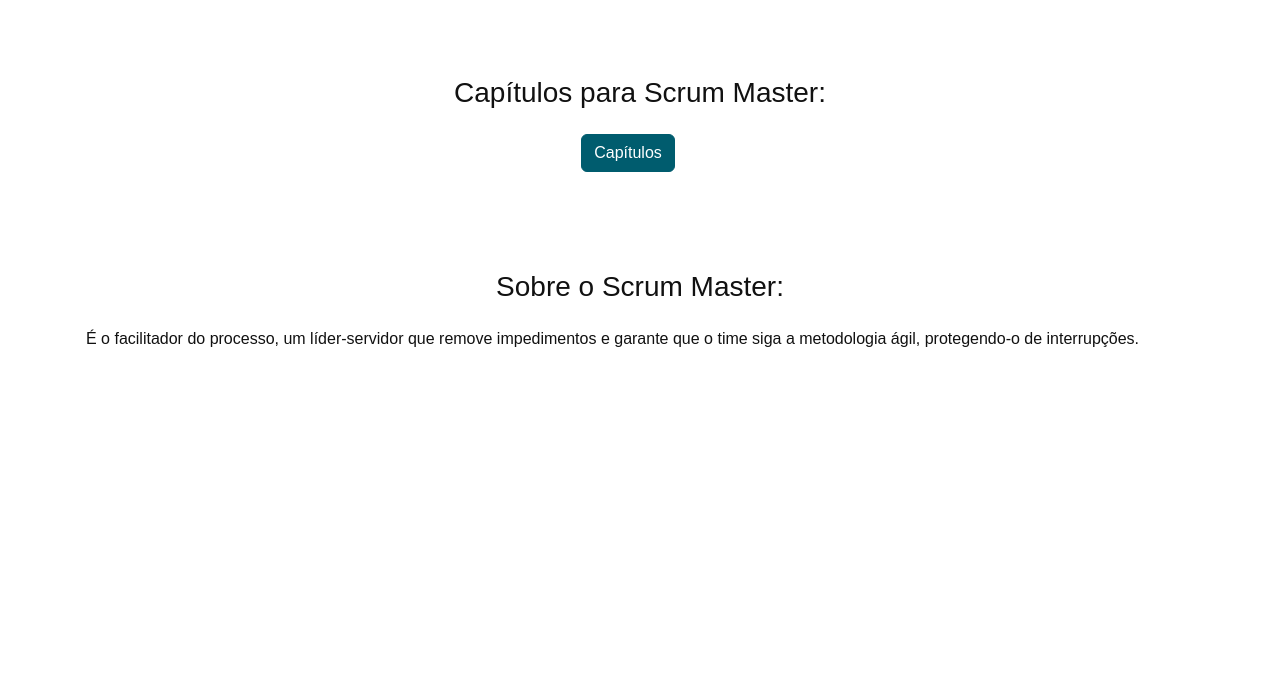
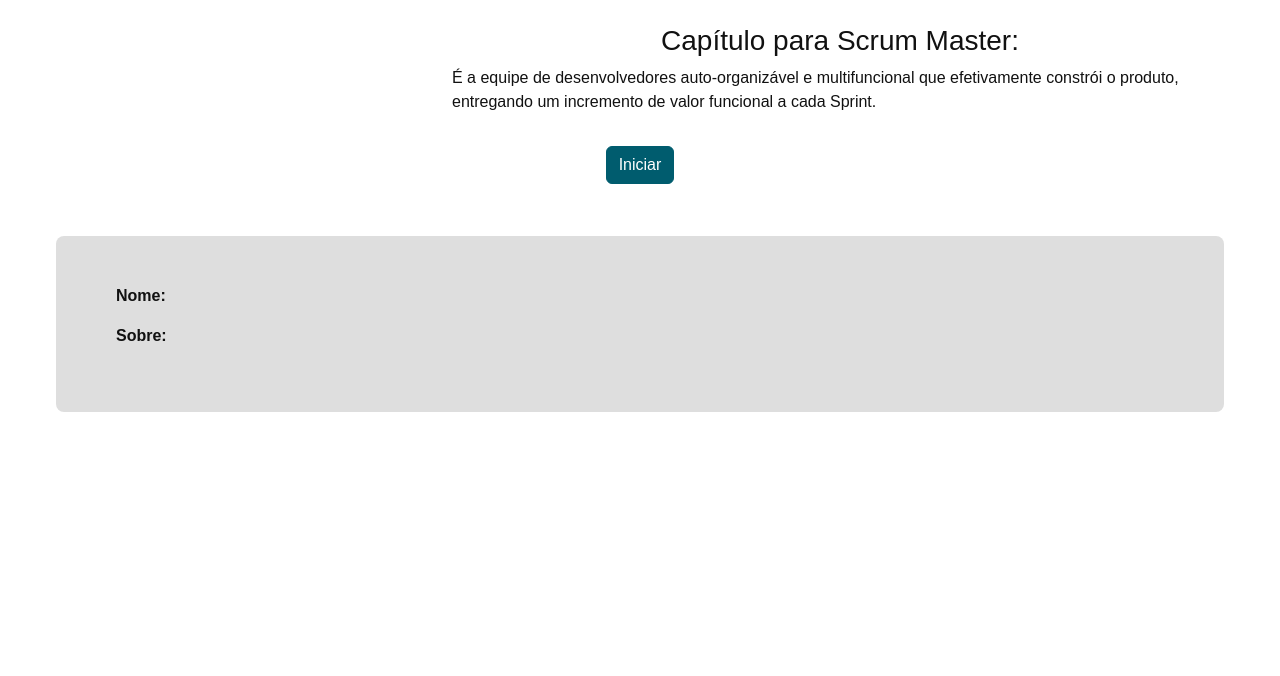
Before and after one commit to LucaSuzuki/FATEC-API-2025, a Flask app: page /cursos/sm in a window 1280 px wide. Shown: the part 56-732 px from the top of the page. Run offline with Flask 3, Linux system fonts and the light colour scheme.

Commit message:
<chore> : Base para curso refeito, com novo desing

```diff
--- a/src/static/css/base.css
+++ b/src/static/css/base.css
@@ -2,10 +2,6 @@
     box-sizing: border-box;
     padding: 0;
     margin: 0;
-}
-
-footer {
-    margin-top: auto;
 }
 
 /* Variáveis */
@@ -395,6 +391,11 @@
 }
 
 
+body.dark .bg-cinza {
+    background: linear-gradient(180deg, #0e1620, #0b1118);
+    color: #e6eef8;
+}
+
 /* dark mode toggle (header) styles */
 .nav-dark-toggle {
     display: inline-flex;
@@ -436,3 +437,12 @@
     clip: rect(0, 0, 0, 0);
     border: 0;
 }
+
+/*texto formatação*/
+.text-justify{
+    text-align: justify;
+}
+
+.bg-cinza{
+    background: var(--card-gray);
+}
--- /dev/null
+++ b/src/templates/base_curso.html
@@ -0,0 +1,140 @@
+<!doctype html>
+<html lang="pt-BR">
+
+<head>
+    <meta charset="UTF-8" />
+    <meta name="viewport" content="width=device-width, initial-scale=1.0" />
+    <title>{% block title %}FatecOs{% endblock %}</title>
+    <link href="https://cdn.jsdelivr.net/npm/bootstrap@5.3.8/dist/css/bootstrap.min.css" rel="stylesheet" />
+    <link rel="stylesheet" href="https://cdn.jsdelivr.net/npm/bootstrap-icons@1.13.1/font/bootstrap-icons.min.css">
+    <link rel="stylesheet" href="{{ url_for('static', filename='css/base.css') }}" />
+    <link rel="stylesheet" href="{{ url_for('static', filename='css/button.css') }}" />
+    <link rel="stylesheet" href="{{ url_for('static', filename='css/Avaliação.css') }}" />
+    <link rel="stylesheet" href="{{ url_for('static', filename='css/quiz.css') }}" />
+    {% block extra_css %}{% endblock %}
+</head>
+
+<body class="d-flex flex-column min-vh-100">
+    {% include 'components/navbar.html' %}
+
+    <div id="page-content" class="page-wrap">
+        <main class="container">
+            <section>
+                <div class="mt-4">
+                    <div class="row pb-3 text-center">
+                        <div class="col-12 col-md-4 d-flex justify-content-md-start justify-content-center">
+                            {% block image_curso %}{% endblock %}
+                        </div>
+                        <div class="col-12 col-md-8">
+                            <h3>{% block curso %}Nome do Curos{% endblock %}</h3>
+                            <p class="text-start">
+                                {% block descricacao %}Texto contendo descrição{% endblock %}
+                            </p>
+                        </div>
+                    </div>
+                </div>
+            </section>
+            <section>
+                <div class="row text-center">
+                    <div class="col">
+                        {% block iniciar %}Botão iniciar curso{% endblock %}
+                    </div>
+                </div>
+            </section>
+            <section class="mt-5">
+                <div class="row bg-cinza p-md-5 p-3 rounded-3 m-1 mb-md-4">
+                    <div class="col-12 col-md-7">
+                        <p><b>Nome:</b>{% block nome %}Nome de alguém legal{% endblock %}</p>
+                        <b>Sobre:</b>
+                        <p class="text-justify">
+                            {% block descricacao_figura %}Descrição da figura importante{% endblock %}
+                        </p>
+                    </div>
+                    <div class="col-12 col-md-5 d-flex justify-content-md-end justify-content-center">
+                        {% block image_figura %}<img style="width: 200px;"
+                            src="https://www.estadao.com.br/resizer/v2/KJDE6VL4F5AVJJJBLH5XYGVWD4.png?quality=80&auth=9298eb03c61f9b7995df9a8c47b7eed8ca9e118c532d97b464527bc3286740b8&width=1200&height=1200&smart=true"
+                            alt="">{% endblock %}
+                    </div>
+                </div>
+            </section>
+        </main>
+
+    </div>
+
+    {% include 'components/footer.html' %}
+
+    <script src="https://cdn.jsdelivr.net/npm/@popperjs/core@2.11.8/dist/umd/popper.min.js"></script>
+    <script src="https://cdn.jsdelivr.net/npm/bootstrap@5.3.8/dist/js/bootstrap.min.js"></script>
+
+    {% block scripts %}
+    <script>
+        (function () {
+            const toggleBtn = document.getElementById('dark-mode-toggle');
+            const icon = document.getElementById('dark-mode-icon');
+            const label = document.getElementById('dark-mode-label');
+
+            const storedTheme = localStorage.getItem('theme');
+            const prefersDark = window.matchMedia && window.matchMedia('(prefers-color-scheme: dark)').matches;
+
+            function applyTheme(theme) {
+                if (theme === 'dark') {
+                    document.body.classList.add('dark');
+                    if (toggleBtn) {
+                        toggleBtn.setAttribute('aria-pressed', 'true');
+                        toggleBtn.setAttribute('title', 'Desativar modo escuro');
+                    }
+                    if (icon) {
+                        icon.classList.remove('bi-moon-fill');
+                        icon.classList.add('bi-sun-fill');
+                    }
+                    if (label) label.textContent = 'Desativar modo escuro';
+                } else {
+                    document.body.classList.remove('dark');
+                    if (toggleBtn) {
+                        toggleBtn.setAttribute('aria-pressed', 'false');
+                        toggleBtn.setAttribute('title', 'Ativar modo escuro');
+                    }
+                    if (icon) {
+                        icon.classList.remove('bi-sun-fill');
+                        icon.classList.add('bi-moon-fill');
+                    }
+                    if (label) label.textContent = 'Ativar modo escuro';
+                }
+            }
+            if (storedTheme) {
+                applyTheme(storedTheme);
+            } else {
+                applyTheme(prefersDark ? 'dark' : 'light');
+            }
+
+            if (toggleBtn) {
+                toggleBtn.addEventListener('click', function () {
+                    const isDark = document.body.classList.contains('dark');
+                    const newTheme = isDark ? 'light' : 'dark';
+                    applyTheme(newTheme);
+                    localStorage.setItem('theme', newTheme);
+
+                    window.dispatchEvent(new StorageEvent('storage', { key: 'theme', newValue: newTheme }));
+                });
+            }
+
+            if (window.matchMedia) {
+                const mq = window.matchMedia('(prefers-color-scheme: dark)');
+                mq.addEventListener && mq.addEventListener('change', (e) => {
+                    if (!localStorage.getItem('theme')) {
+                        applyTheme(e.matches ? 'dark' : 'light');
+                    }
+                });
+            }
+
+            window.addEventListener('storage', function (e) {
+                if (e.key === 'theme') {
+                    applyTheme(e.newValue);
+                }
+            });
+        })();
+    </script>
+    {% endblock %}
+</body>
+
+</html>
--- a/src/templates/pages/cursos/scrum_master.html
+++ b/src/templates/pages/cursos/scrum_master.html
@@ -1,34 +1,12 @@
-{% extends 'base.html' %} {% block title %}Scrum Master {% endblock %} {% block
+{% extends 'base_curso.html' %} {% block title%} Dev Team {%endblock%} {% block
 content %}
-<main class="container">
-    <section>
-        <div class="container mt-5 text-center">
-            <div class="row container-info pb-3">
-                <div class="text-center p-3">
-                    <h3>Capítulos para Scrum Master:</h3>
-                </div>
-                <div class="row">
-                    <div class="col"><!-- Adicionar no class depois col-12 col-md-4 -->
-                        <a href="{{ url_for('cursos.cap_conteudo', curso='sm', id=1) }}" class="btn btn-primary">
-                            Capítulos
-                        </a>
-                    </div>
-                </div>
-            </div>
-        </div>
-    </section>
-
-    <section>
-        <div class="mt-5">
-            <div class="container container-info p-3">
-                <h3 class="text-center mb-4">Sobre o Scrum Master:</h3>
-                <p>
-                    É o facilitador do processo, um líder-servidor que remove
-                    impedimentos e garante que o time siga a metodologia ágil,
-                    protegendo-o de interrupções.
-                </p>
-            </div>
-        </div>
-    </section>
-</main>
+{% block image_curso %}{% endblock %}<!-- IMAGEM DO CURSO -->
+{% block curso %}Capítulo para Scrum Master:{% endblock %}<!-- TITULO DO CURSO -->
+{% block descricacao %}É a equipe de desenvolvedores auto-organizável e multifuncional que efetivamente constrói o produto, entregando um incremento de valor funcional a cada Sprint.{% endblock %}<!-- DESCRIÇÃO DO CURSO -->
+{% block iniciar %}<a href="{{ url_for('cursos.cap_conteudo', curso='sm', id=1) }}" class="btn btn-primary">
+                            Iniciar
+                        </a>{% endblock %}<!-- BOTÃO DO CURSO -->
+{% block nome %}{% endblock %}<!-- NOME DA FIGURA IMPORTANTE -->
+{% block descricacao_figura %}{% endblock %}<!-- DESCRIÇÃO DA FIGURA IMPORTANTE -->
+{% block image_figura %}{% endblock %}<!-- IMAGEM DA FIGURA IMPORTANTE -->
 {%endblock%}
```
Also changed, not shown: src/templates/pages/cursos/dev.html (+8 -33 lines), src/templates/pages/cursos/po.html (+14 -32 lines).
